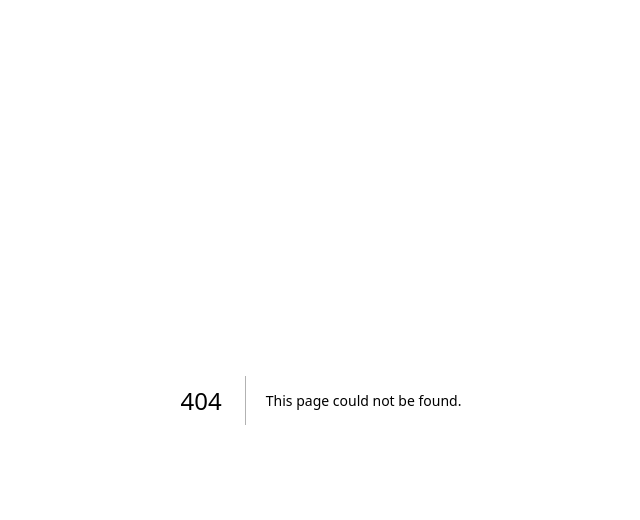
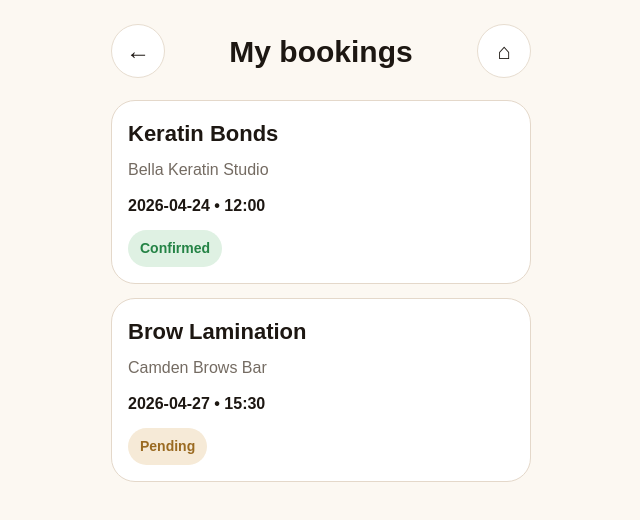
Before and after one commit to bellasalon4u-source/mapbookapp, a Next.js app: page /bookings in a window 1280 px wide. Before the commit this address had no page. Shown: the top 520 px of the page, without its empty margins (319-959 px from the left). Built offline with nearby package versions, Linux system fonts and the light colour scheme.

Commit message:
create bookings page

```diff
--- /dev/null
+++ b/app/bookings/page.tsx
@@ -0,0 +1,115 @@
+'use client';
+
+import { useRouter } from 'next/navigation';
+
+const bookings = [
+  {
+    id: '1',
+    master: 'Bella Keratin Studio',
+    service: 'Keratin Bonds',
+    date: '2026-04-24',
+    time: '12:00',
+    status: 'Confirmed',
+  },
+  {
+    id: '2',
+    master: 'Camden Brows Bar',
+    service: 'Brow Lamination',
+    date: '2026-04-27',
+    time: '15:30',
+    status: 'Pending',
+  },
+];
+
+export default function BookingsPage() {
+  const router = useRouter();
+
+  return (
+    <main
+      style={{
+        minHeight: '100vh',
+        background: '#fcf8f2',
+        fontFamily: 'Arial, sans-serif',
+        color: '#1d1712',
+        padding: 24,
+      }}
+    >
+      <div style={{ maxWidth: 420, margin: '0 auto' }}>
+        <div
+          style={{
+            display: 'flex',
+            justifyContent: 'space-between',
+            alignItems: 'center',
+            marginBottom: 22,
+          }}
+        >
+          <button
+            onClick={() => router.back()}
+            style={{
+              width: 54,
+              height: 54,
+              borderRadius: 999,
+              border: '1px solid #e7ddd0',
+              background: '#fff',
+              fontSize: 24,
+            }}
+          >
+            ←
+          </button>
+
+          <div style={{ fontSize: 30, fontWeight: 800 }}>My bookings</div>
+
+          <button
+            onClick={() => router.push('/')}
+            style={{
+              width: 54,
+              height: 54,
+              borderRadius: 999,
+              border: '1px solid #e7ddd0',
+              background: '#fff',
+              fontSize: 22,
+            }}
+          >
+            ⌂
+          </button>
+        </div>
+
+        <div style={{ display: 'flex', flexDirection: 'column', gap: 14 }}>
+          {bookings.map((booking) => (
+            <div
+              key={booking.id}
+              style={{
+                background: '#fff',
+                border: '1px solid #e4d8ca',
+                borderRadius: 24,
+                padding: 16,
+              }}
+            >
+              <div style={{ fontSize: 22, fontWeight: 800 }}>{booking.service}</div>
+              <div style={{ marginTop: 8, color: '#746b62', fontSize: 16 }}>
+                {booking.master}
+              </div>
+              <div style={{ marginTop: 12, fontWeight: 700 }}>
+                {booking.date} • {booking.time}
+              </div>
+              <div
+                style={{
+                  marginTop: 12,
+                  display: 'inline-block',
+                  padding: '8px 12px',
+                  borderRadius: 999,
+                  background: booking.status === 'Confirmed' ? '#dff1e3' : '#f6ead7',
+                  color: booking.status === 'Confirmed' ? '#248345' : '#9a6a21',
+                  fontWeight: 800,
+                  fontSize: 14,
+                }}
+              >
+                {booking.status}
+              </div>
+            </div>
+          ))}
+        </div>
+      </div>
+    </main>
+  );
+}
```
